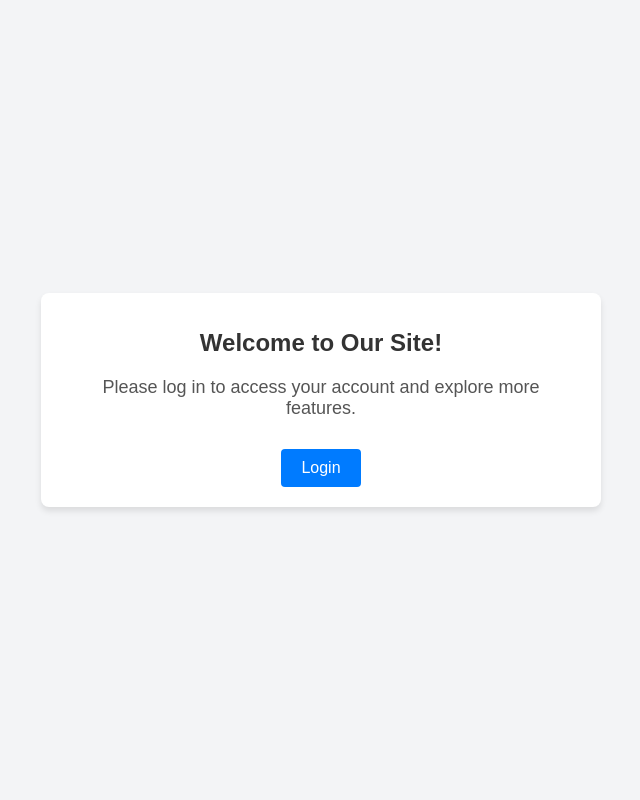
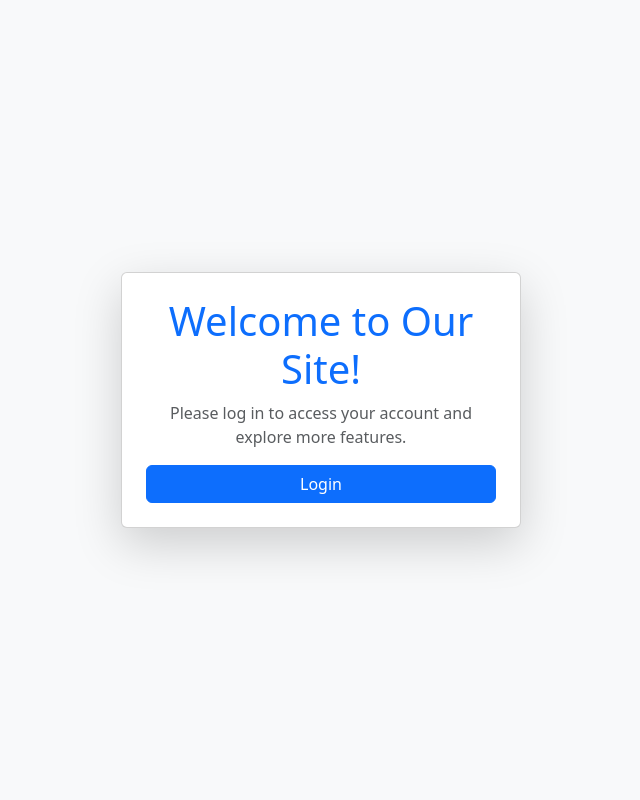
Before and after one commit to BBayramN/AI-intrusion-detector, a Django app: template test_app/templates/homepage.html in a window 1280 px wide. Shown: the whole page, without its empty margins (319-959 px from the left). Run offline with Django 5.2, Linux system fonts and the light colour scheme; the template is opened without the code that fills it, so the values that code supplies are empty; parts of the project's set-up code (start-up, migrations or seed data) failed here and were passed over.

Commit message:
update design

```diff
--- a/test_app/templates/homepage.html
+++ b/test_app/templates/homepage.html
@@ -2,87 +2,25 @@
 <html>
 <head>
     <title>Welcome</title>
-    <style>
-        body {
-            font-family: Arial, sans-serif;
-            background-color: #f3f4f6;
-            margin: 0;
-            padding: 0;
-            display: flex;
-            justify-content: center;
-            align-items: center;
-            height: 100vh;
-        }
+    <link href="https://cdn.jsdelivr.net/npm/bootstrap@5.3.0/dist/css/bootstrap.min.css" rel="stylesheet">
+</head>
+<body class="bg-light">
+    <div class="container d-flex justify-content-center align-items-center vh-100">
+        {% if user.is_authenticated %}
+        <div class="card shadow-lg p-4 text-center" style="max-width: 400px; width: 100%;">
+            <h1 class="card-title text-primary">Welcome, {{ user.username }}!</h1>
+            <p class="card-text text-muted">You are logged in successfully. Feel free to explore!</p>
+            <a href="{% url 'logout' %}" class="btn btn-danger">Logout</a>
+        </div>
+        {% else %}
+        <div class="card shadow-lg p-4 text-center" style="max-width: 400px; width: 100%;">
+            <h1 class="card-title text-primary">Welcome to Our Site!</h1>
+            <p class="card-text text-muted">Please log in to access your account and explore more features.</p>
+            <a href="{% url 'login' %}" class="btn btn-primary">Login</a>
+        </div>
+        {% endif %}
+    </div>
 
-        .container {
-            background: #ffffff;
-            padding: 20px 30px;
-            border-radius: 8px;
-            box-shadow: 0 4px 6px rgba(0, 0, 0, 0.1);
-            width: 100%;
-            max-width: 500px;
-            text-align: center;
-        }
-
-        h1 {
-            font-size: 24px;
-            color: #333333;
-            margin-bottom: 20px;
-        }
-
-        p {
-            font-size: 18px;
-            color: #555555;
-            margin-bottom: 20px;
-        }
-
-        a {
-            display: inline-block;
-            background-color: #4CAF50;
-            color: white;
-            padding: 10px 20px;
-            border-radius: 4px;
-            text-decoration: none;
-            font-size: 16px;
-            margin-top: 10px;
-            transition: background-color 0.3s;
-        }
-
-        a:hover {
-            background-color: #45a049;
-        }
-
-        .redirect-button {
-            display: inline-block;
-            background-color: #007BFF;
-            color: white;
-            padding: 10px 20px;
-            border-radius: 4px;
-            text-decoration: none;
-            font-size: 16px;
-            transition: background-color 0.3s;
-        }
-
-        .redirect-button:hover {
-            background-color: #0056b3;
-        }
-    </style>
-</head>
-<body>
-    {% if user.is_authenticated %}
-    <div class="container">
-        <h1>Welcome, {{ user.username }}!</h1>
-        <p>You are logged in successfully. Feel free to explore!</p>
-
-        <a href="{% url 'logout' %}">Logout</a>
-    </div>
-    {% else %}
-    <div class="container">
-        <h1>Welcome to Our Site!</h1>
-        <p>Please log in to access your account and explore more features.</p>
-
-        <a href="{% url 'login' %}" class="redirect-button">Login</a>
-    </div>
-    {% endif %}
+    <script src="https://cdn.jsdelivr.net/npm/bootstrap@5.3.0/dist/js/bootstrap.bundle.min.js"></script>
 </body>
 </html>
```
Also changed, not shown: test_app/templates/login.html (+16 -70 lines), test_app/templates/signup.html (+16 -70 lines).
